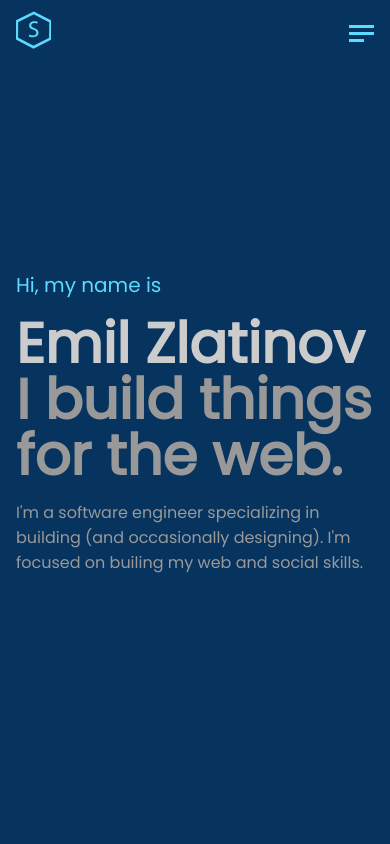
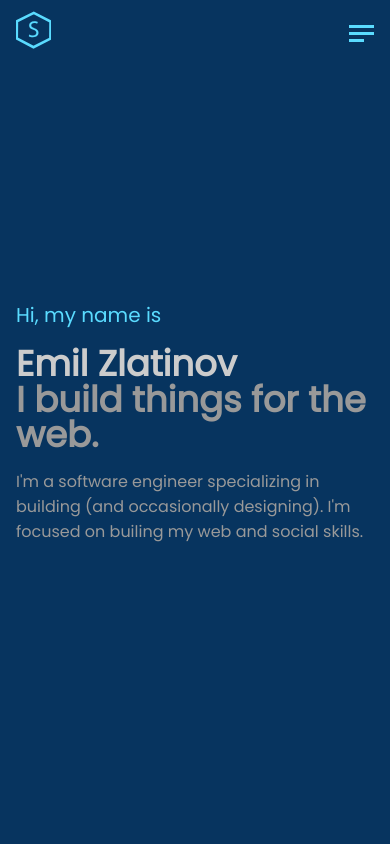
Before and after one commit to StroverIT/portfolio, a React (Create React App) app: page / in a window 390 px wide. Shown: the top 844 px of the page. Built offline with nearby package versions, Linux system fonts and the light colour scheme.

Commit message:
adding typography

```diff
--- a/sass/base/_typography.scss
+++ b/sass/base/_typography.scss
@@ -1,6 +1,8 @@
 
 @use "../abstracts/colors" as *;
 @use "../abstracts/breakpoints" as *;
+@use "sass:math";
+
 @import url('https://fonts.googleapis.com/css2?family=Roboto+Mono&display=swap');
 .bigger-text{
     font-size: 1.25rem;
@@ -9,10 +11,16 @@
     position: relative;
 }
 .bigger-title{
+    font-size: 1.25rem;
+    @include lg{
     font-size: 2.25rem;
+
+    }
 }
 .big-title{
-    font-size: 3.5rem;
+    font-size: clamp(1.25rem, 5vw + 1rem, 3.5rem);
+
+    // font-size: 3.5rem;
 }
 
 .title::before{
--- a/src/index.css
+++ b/src/index.css
@@ -2135,11 +2135,16 @@ body {
 }
 
 .bigger-title {
-  font-size: 2.25rem;
+  font-size: 1.25rem;
+}
+@media (min-width: 960px) {
+  .bigger-title {
+    font-size: 2.25rem;
+  }
 }
 
 .big-title {
-  font-size: 3.5rem;
+  font-size: clamp(1.25rem, 5vw + 1rem, 3.5rem);
 }
 
 .title::before {
```
Also changed, not shown: 1 other file (tests, documents, lock files or other folders).
